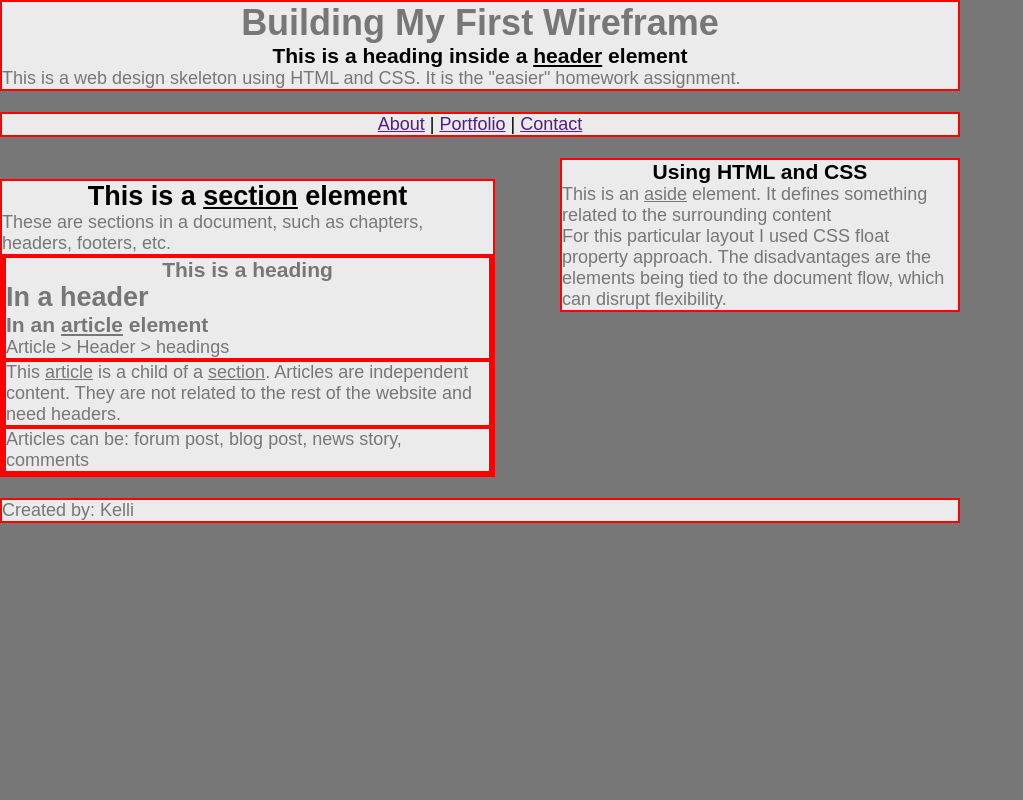
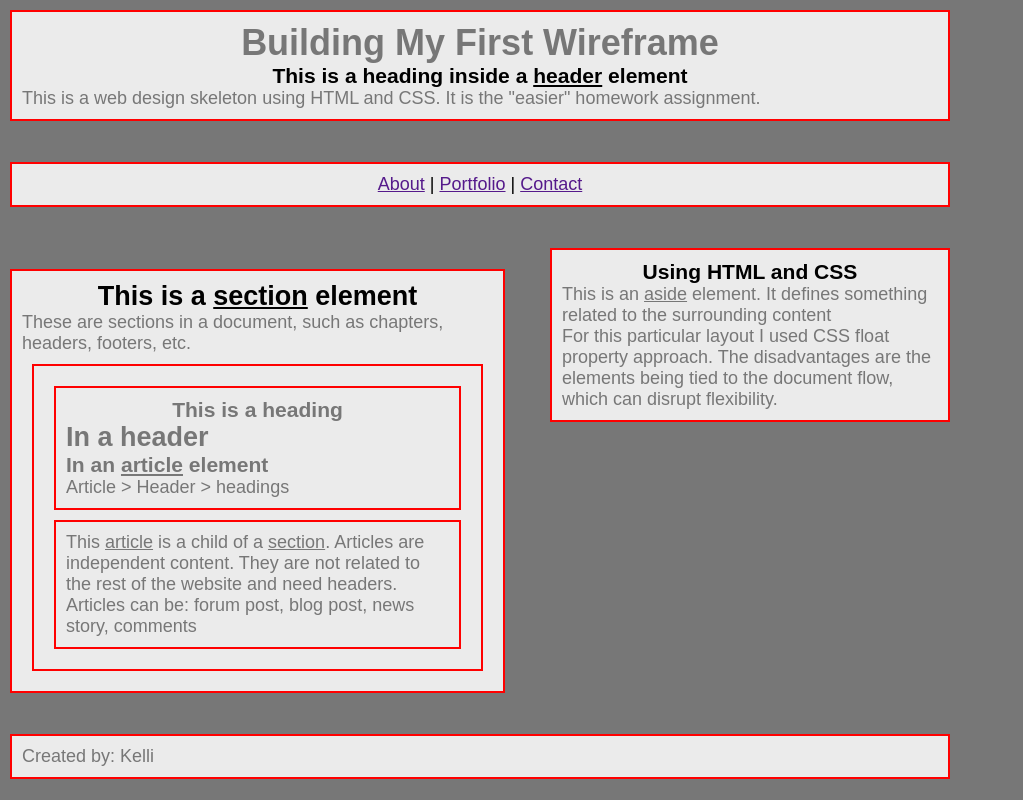
Before and after one commit to kellikells/HW-Wireframe, a plain HTML site: page index.html in a window 1280 px wide. Shown: the whole page, without its empty margins (0-1023 px from the left). Drawn offline with Linux system fonts and the light colour scheme.

Commit message:
added margin and padding properties to major elements

```diff
--- a/index.html
+++ b/index.html
@@ -54,8 +54,7 @@
                <h3>In an <span class="underline">article</span> element</h3>
                <p>Article > Header > headings</p>
             </header>
-            <p id="specialp">This <span class="underline">article</span> is a child of a <span class="underline">section</span>.  Articles are independent content.  They are not related to the rest of the website and need headers.</p>
-            <p id="specialp">Articles can be: forum post, blog post, news story, comments </p>
+            <p id="specialp">This <span class="underline">article</span> is a child of a <span class="underline">section</span>.  Articles are independent content.  They are not related to the rest of the website and need headers.  Articles can be: forum post, blog post, news story, comments </p>
         </article>
     </section>
     </div>
--- a/style.css
+++ b/style.css
@@ -70,4 +70,6 @@ aside,
 footer,
 #specialp {
     border: 2px red solid;
+    padding: 10px;
+    margin: 10px;
 }
```
